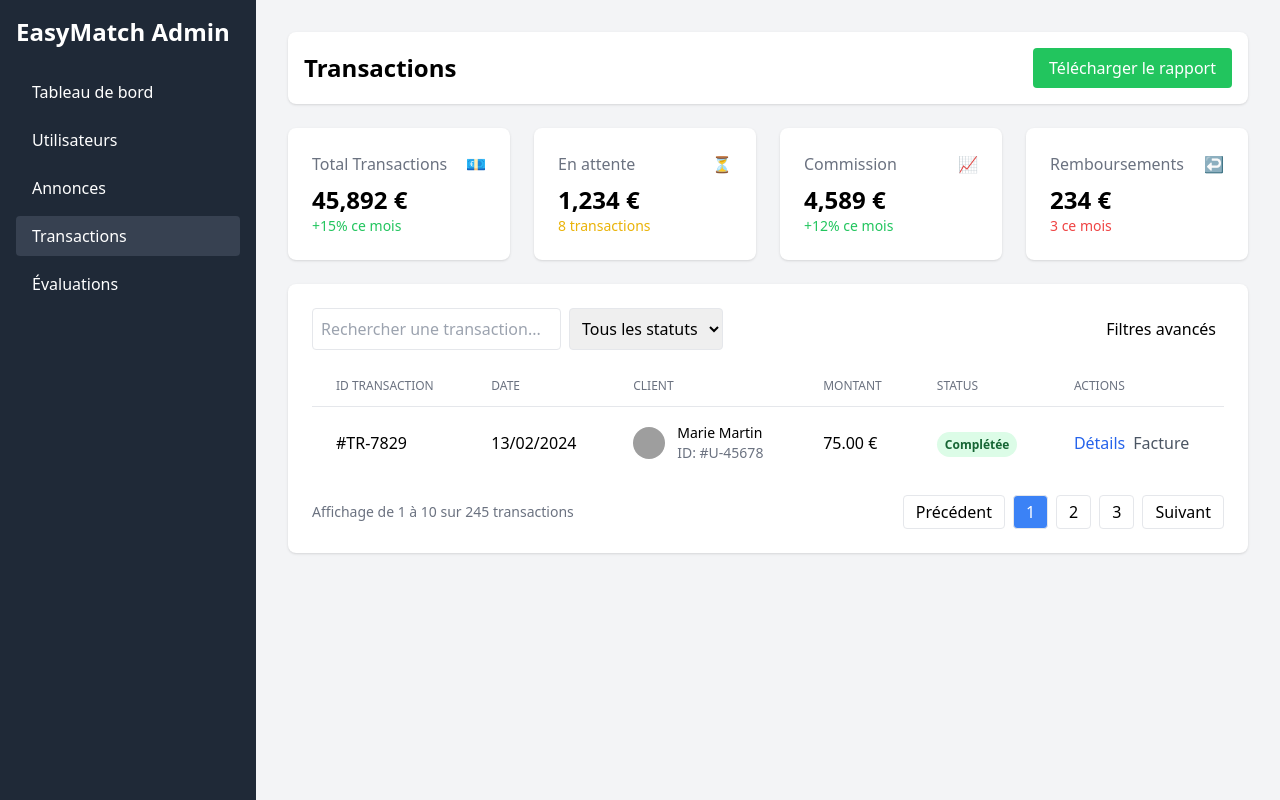
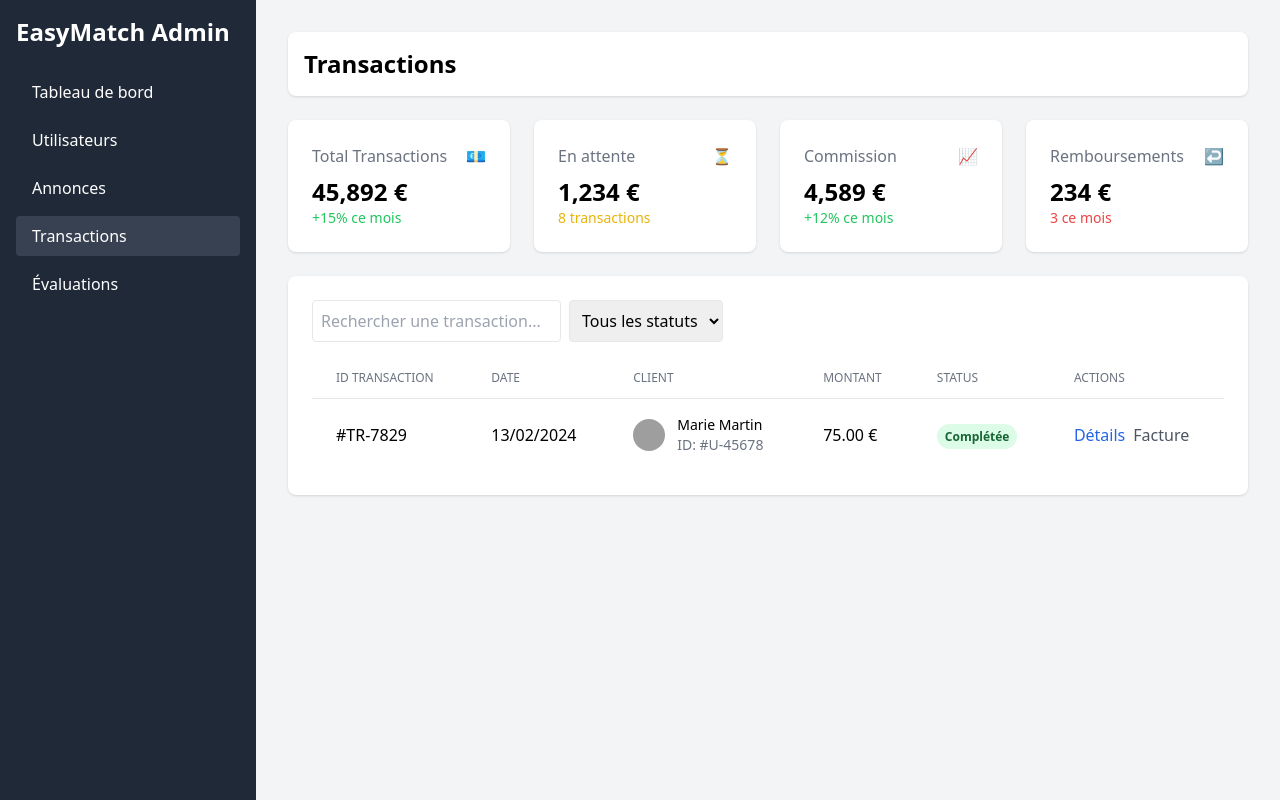
Before and after one commit to Sahnoun122/Transport-EasyMatch, a PHP site: page /app/views/admin/transactions.php in a window 1280 px wide. Run offline with PHP 8.4, Linux system fonts and the light colour scheme; some libraries are stand-ins or nearby versions; grey boxes are pictures that could not be loaded.

Commit message:
feat: Minimiser les page d'admin

```diff
--- a/app/views/admin/anonces.php
+++ b/app/views/admin/anonces.php
@@ -89,9 +89,6 @@
                 </div>
                 <div class="flex space-x-2">
                     <button class="p-2 hover:bg-gray-100 rounded">
-                        Exporter
-                    </button>
-                    <button class="p-2 hover:bg-gray-100 rounded">
                         Filtres
                     </button>
                 </div>
--- a/app/views/admin/transactions.php
+++ b/app/views/admin/transactions.php
@@ -38,11 +38,6 @@
         <header class="bg-white shadow rounded-lg p-4 mb-6">
             <div class="flex justify-between items-center">
                 <h1 class="text-2xl font-bold">Transactions</h1>
-                <div class="flex items-center space-x-4">
-                    <button class="bg-green-500 hover:bg-green-600 text-white px-4 py-2 rounded">
-                        Télécharger le rapport
-                    </button>
-                </div>
             </div>
         </header>
 
@@ -97,11 +92,6 @@
                         <option>Remboursée</option>
                     </select>
                 </div>
-                <div class="flex space-x-2">
-                    <button class="p-2 hover:bg-gray-100 rounded">
-                        Filtres avancés
-                    </button>
-                </div>
             </div>
 
             <div class="overflow-x-auto">
@@ -146,18 +136,6 @@
                 </table>
             </div>
 
-            <div class="flex justify-between items-center mt-4">
-                <div class="text-sm text-gray-500">
-                    Affichage de 1 à 10 sur 245 transactions
-                </div>
-                <div class="flex space-x-2">
-                    <button class="px-3 py-1 border rounded hover:bg-gray-100">Précédent</button>
-                    <button class="px-3 py-1 border rounded bg-blue-500 text-white">1</button>
-                    <button class="px-3 py-1 border rounded hover:bg-gray-100">2</button>
-                    <button class="px-3 py-1 border rounded hover:bg-gray-100">3</button>
-                    <button class="px-3 py-1 border rounded hover:bg-gray-100">Suivant</button>
-                </div>
-            </div>
         </div>
     </main>
 
```
Also changed, not shown: app/views/admin/evaluations.php (+0 -18 lines), app/views/admin/utilisateurs.php (+0 -18 lines).
